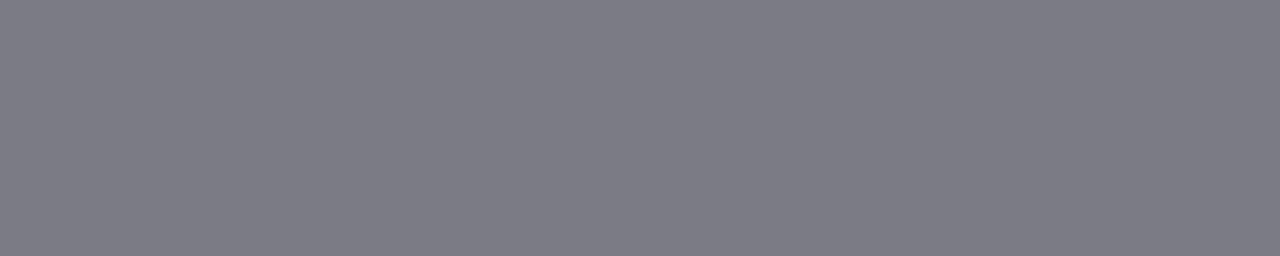
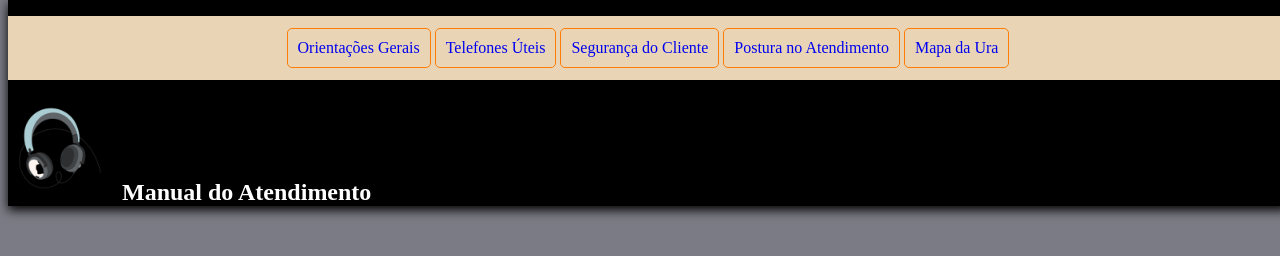
Before and after one commit to Filipianjos/Manual_de_atendimento_MVP, a plain HTML site: page index.html in a window 1280 px wide. Drawn offline with Linux system fonts and the light colour scheme.

Commit message:
Criação_dos_logos_e_menu

```diff
--- a/index.html
+++ b/index.html
@@ -3,12 +3,22 @@
 <head>
     <meta charset="UTF-8">
     <meta name="viewport" content="width=device-width, initial-scale=1.0">
-    <link rel="stylesheet" href="/src/style/default.css">
+    <link rel="stylesheet" href="/src/style/settings/backgrounds.css">
+    <link rel="stylesheet" href="src/style/settings/header.css">
+    <link rel="stylesheet" href="./src/style/settings/menu.css">
+    <link rel="stylesheet" href="./src/style/settings/logo.css">
     <title>Manual do Atendimento</title>
 </head>
 <body>
     <header>
-
+        <menu>
+            <a href="#">Orientações Gerais</a>
+            <a href="#">Telefones Úteis</a>
+            <a href="#">Segurança do Cliente</a>
+            <a href="#">Postura no Atendimento</a>
+            <a href="#">Mapa da Ura</a>
+        </menu>
+        <div class="logo"><img src="./src/style/assets/images/logo.png" alt=""><span>Manual do Atendimento</span></div>
     </header>
 
 </body>
--- a/src/style/default.css
+++ /dev/null
@@ -1,7 +0,0 @@
-:root{
-    --bg-color: #7b7b85;
-}
-
-body {
-    background-color: var(--bg-color);
-}
--- /dev/null
+++ b/src/style/settings/backgrounds.css
@@ -0,0 +1,17 @@
+:root{
+    --bg-color: #7b7b85;
+    --bg-header-color: #000000;
+    --bg-menu-color: #e9d5b6;
+}
+
+body {
+    background-color: var(--bg-color);
+}
+
+header {
+    background-color: var(--bg-header-color);
+}
+
+menu{
+    background-color: var(--bg-menu-color);
+}
--- /dev/null
+++ b/src/style/settings/header.css
@@ -0,0 +1,13 @@
+:root {
+    --details-color: #fd7e07;
+    --border-shadows: #000000;
+}
+
+header{
+    position: fixed;
+    top: 0;
+    width: 100%;
+    box-shadow: 0 4px 10px var(--border-shadows);
+    z-index: 1000;
+
+}
--- /dev/null
+++ b/src/style/settings/logo.css
@@ -0,0 +1,15 @@
+:root{
+    --logo-font-color: #ffffff;
+}
+
+.logo img{
+    height: 100px;
+    margin-right: 10px;
+    padding: 2px;
+}
+
+.logo span {
+    font-size: 1.5rem;
+    font-weight: bold;
+    color: var(--logo-font-color);
+}
--- /dev/null
+++ b/src/style/settings/menu.css
@@ -0,0 +1,25 @@
+:root{
+    --bottom-color: #fd7e07;
+    --menu-font-color: #fd7e07;
+    --menu-font-color-hover: #ffffff;
+}
+menu{
+    display: flex;
+    justify-content: center;
+    padding: 10px;
+}
+
+menu > a {
+    margin: 2px;
+    padding: 10px;
+
+    text-decoration: none;
+    border: 1px solid var(--bottom-color);
+    border-radius: 5px;
+    transition: color 1s;
+}
+
+menu > :hover {
+    background-color: var(--bottom-color);
+    color: var(--menu-font-color-hover);
+}
```
Also changed, not shown: src/style/assets/images/logo.png (added).
